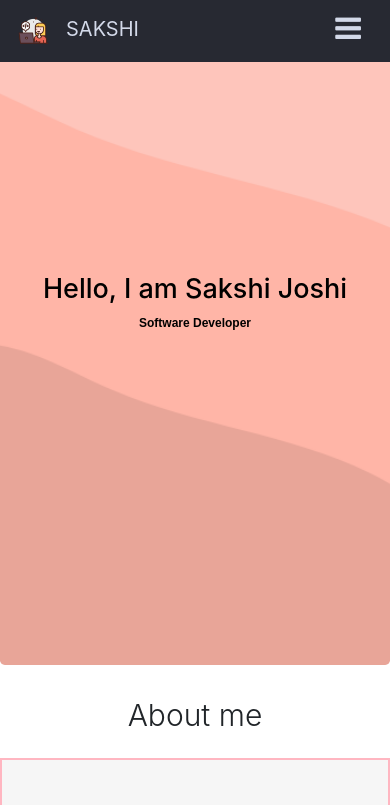
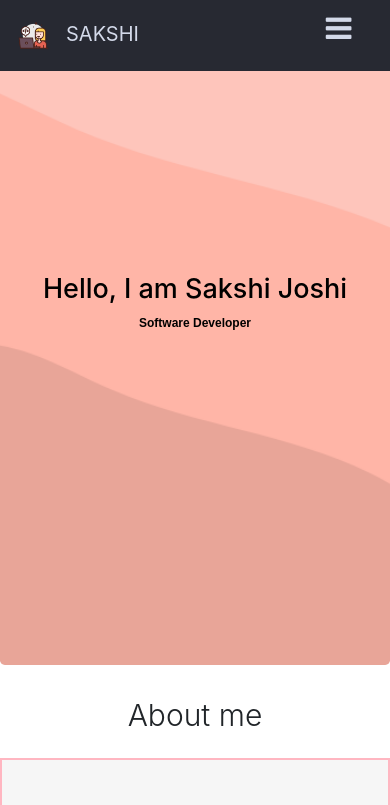
Before and after one commit to sakshij0shi/first-bootstrap, a plain HTML site: page index.html in a window 390 px wide. Shown: the top 805 px of the page. Drawn offline with nearby package versions, Linux system fonts and the light colour scheme.

Commit message:
Update index.html

```diff
--- a/index.html
+++ b/index.html
@@ -22,7 +22,7 @@
 
       <button class="navbar-toggler" type="button" data-toggle="collapse" data-target="#navbarSupportedContent"
         aria-controls="navbarSupportedContent" aria-expanded="false" aria-label="Toggle navigation">
-        <span class="navbar-toggler-icon"></span><i class="fa fa-bars" aria-hidden="true" id="burger"></i>
+        <!--span class="navbar-toggler-icon"></span--><i class="fa fa-bars navbar-toggler-icon" aria-hidden="true" id="burger"></i>
       </button>
 
       <div class="collapse navbar-collapse" id="navbarSupportedContent">
```
